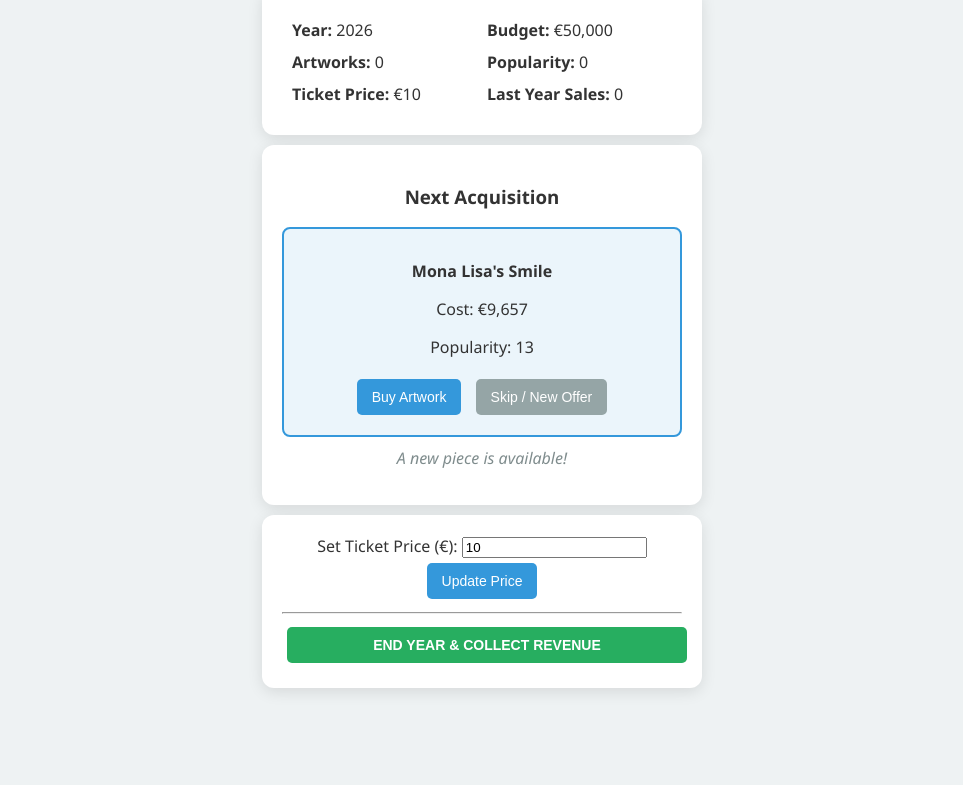
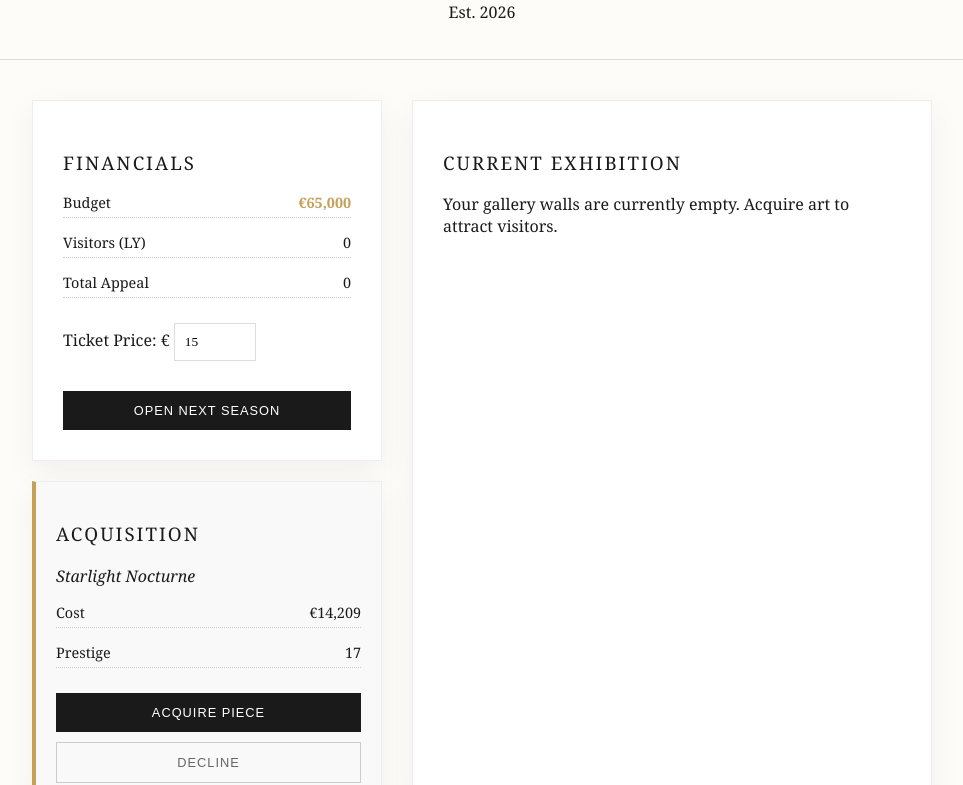
Before and after one commit to kathi-za/se-prototype, a plain HTML site: page index.html in a window 1280 px wide. Shown: the part 125-910 px from the top of the page, without its empty margins (158-1121 px from the left). Before the commit the page ends 851 px from the top, so only its background shows below. Drawn offline with Linux system fonts and the light colour scheme.

Commit message:
AI design in index.html

```diff
--- a/index.html
+++ b/index.html
@@ -3,141 +3,237 @@
 <head>
     <meta charset="UTF-8" />
     <meta name="viewport" content="width=device-width, initial-scale=1.0" />
-    <title>Museum Curator - Resource Manager</title>
+    <title>The Grand Louvre - Management</title>
     <style>
-        body { font-family: 'Segoe UI', Tahoma, Geneva, Verdana, sans-serif; text-align: center; background: #eef2f3; padding: 20px; color: #333; }
-        h1 { color: #2c3e50; }
-        .game { background: white; padding: 20px; border-radius: 12px; width: 400px; margin: 10px auto; box-shadow: 0 4px 15px rgba(0,0,0,0.1); }
-        .market-box { border: 2px solid #3498db; background: #ebf5fb; padding: 15px; border-radius: 8px; margin-top: 15px; }
-        button { margin: 5px; padding: 10px 15px; font-size: 14px; cursor: pointer; border-radius: 5px; border: none; background: #3498db; color: white; transition: 0.3s; }
-        button:hover { background: #2980b9; }
-        button.skip { background: #95a5a6; }
-        .stats { display: grid; grid-template-columns: 1fr 1fr; text-align: left; gap: 10px; padding: 10px; }
-        .status-msg { font-style: italic; color: #7f8c8d; min-height: 20px; margin-top: 10px; }
+        :root {
+            --gold: #c5a059;
+            --dark-marble: #1a1a1a;
+            --paper: #fdfcf8;
+        }
+
+        body {
+            font-family: 'Georgia', serif;
+            background: var(--paper);
+            color: var(--dark-marble);
+            margin: 0;
+            padding: 40px 20px;
+        }
+
+        h1, h2, h3 {
+            font-weight: 300;
+            letter-spacing: 2px;
+            text-transform: uppercase;
+        }
+
+        header {
+            border-bottom: 1px solid #ddd;
+            margin-bottom: 40px;
+            padding-bottom: 20px;
+            text-align: center;
+        }
+
+        .container {
+            max-width: 900px;
+            margin: auto;
+            display: grid;
+            grid-template-columns: 350px 1fr;
+            gap: 30px;
+        }
+
+        .panel {
+            background: white;
+            padding: 30px;
+            border: 1px solid #eee;
+            box-shadow: 0 10px 30px rgba(0,0,0,0.05);
+        }
+
+        .stats-row {
+            display: flex;
+            justify-content: space-between;
+            margin-bottom: 15px;
+            font-size: 0.9em;
+            border-bottom: 1px dotted #ccc;
+            padding-bottom: 5px;
+        }
+
+        .market-offer {
+            background: #f9f9f9;
+            border-left: 4px solid var(--gold);
+            padding: 20px;
+            margin-top: 20px;
+        }
+
+        .gallery-grid {
+            display: grid;
+            grid-template-columns: repeat(auto-fill, minmax(120px, 1fr));
+            gap: 15px;
+            margin-top: 20px;
+        }
+
+        .art-card {
+            background: white;
+            border: 8px solid white;
+            outline: 1px solid #ddd;
+            padding: 10px;
+            font-size: 0.7em;
+            text-align: center;
+            box-shadow: 0 4px 10px rgba(0,0,0,0.1);
+        }
+
+        button {
+            background: var(--dark-marble);
+            color: white;
+            border: none;
+            padding: 12px 20px;
+            cursor: pointer;
+            width: 100%;
+            margin-top: 10px;
+            transition: all 0.3s;
+            text-transform: uppercase;
+            font-size: 0.8em;
+            letter-spacing: 1px;
+        }
+
+        button:hover { background: var(--gold); }
+        button.secondary { background: none; border: 1px solid #ccc; color: #666; }
+
+        input[type="number"] {
+            border: 1px solid #ddd;
+            padding: 10px;
+            width: 60px;
+            font-family: serif;
+        }
+
+        .currency { color: var(--gold); font-weight: bold; }
     </style>
 </head>
 <body>
-    <h1>🏛️ Museum Curator</h1>
 
-    <div class="game">
-        <div class="stats">
-            <div><b>Year:</b> <span id="year">2026</span></div>
-            <div><b>Budget:</b> €<span id="budget">50000</span></div>
-            <div><b>Artworks:</b> <span id="artCount">0</span></div>
-            <div><b>Popularity:</b> <span id="popScore">0</span></div>
-            <div><b>Ticket Price:</b> €<span id="ticketPriceDisplay">10</span></div>
-            <div><b>Last Year Sales:</b> <span id="soldTickets">0</span></div>
-        </div>
-    </div>
+    <header>
+        <h1>The National Gallery</h1>
+        <p>Est. <span id="year">2026</span></p>
+    </header>
 
-    <div class="game">
-        <h3>Next Acquisition</h3>
-        <div id="market-ui" class="market-box">
-            <p><b id="artName">Loading...</b></p>
-            <p>Cost: €<span id="artCost">0</span></p>
-            <p>Popularity: <span id="artPop">0</span></p>
-            <button onclick="buyArtwork()">Buy Artwork</button>
-            <button class="skip" onclick="generateMarketOffer()">Skip / New Offer</button>
-        </div>
-        <p class="status-msg" id="message"></p>
-    </div>
+    <div class="container">
+        <aside>
+            <div class="panel">
+                <h3>Financials</h3>
+                <div class="stats-row"><span>Budget</span> <span class="currency">€<span id="budget">50000</span></span></div>
+                <div class="stats-row"><span>Visitors (LY)</span> <span id="soldTickets">0</span></div>
+                <div class="stats-row"><span>Total Appeal</span> <span id="popScore">0</span></div>
 
-    <div class="game">
-        <label>Set Ticket Price (€): <input type="number" id="newTicketPrice" value="10" min="1" /></label>
-        <button onclick="updateTicketPrice()">Update Price</button>
-        <hr>
-        <button style="background: #27ae60; width: 100%; font-weight: bold;" onclick="endYear()">END YEAR & COLLECT REVENUE</button>
+                <div style="margin-top: 25px;">
+                    <label>Ticket Price: €</label>
+                    <input type="number" id="newTicketPrice" value="15" onchange="updateTicketPrice()">
+                </div>
+
+                <button onclick="endYear()" style="margin-top: 30px;">Open Next Season</button>
+            </div>
+
+            <div class="panel market-offer">
+                <h3>Acquisition</h3>
+                <p><i id="artName">The Waiting Lady</i></p>
+                <div class="stats-row"><span>Cost</span> <span>€<span id="artCost">0</span></span></div>
+                <div class="stats-row"><span>Prestige</span> <span id="artPop">0</span></div>
+                <button onclick="buyArtwork()">Acquire Piece</button>
+                <button class="secondary" onclick="generateMarketOffer()">Decline</button>
+            </div>
+        </aside>
+
+        <main class="panel">
+            <h3>Current Exhibition</h3>
+            <p id="empty-msg">Your gallery walls are currently empty. Acquire art to attract visitors.</p>
+            <div class="gallery-grid" id="gallery">
+                </div>
+        </main>
     </div>
 
     <script>
         let year = 2026;
-        let budget = 50000;
+        let budget = 65000;
         let collection = [];
-        let ticketPrice = 10;
+        let ticketPrice = 15;
         let lastYearSales = 0;
         let currentOffer = null;
 
-        const artNames = ["Mona Lisa's Smile", "The Blue Vase", "Digital Chaos", "Marble Statue", "Ancient Coin", "Post-Modern Splatter", "Golden Sarcophagus", "Royal Portrait"];
+        const artNames = ["Starlight Nocturne", "The Gilded Frame", "Bust of Hadrian", "Ocean's Lament", "Geometric Study #4", "The Red Velveteen", "Portrait of a Duke", "Shattered Porcelain"];
 
         function updateUI() {
             document.getElementById("year").innerText = year;
             document.getElementById("budget").innerText = budget.toLocaleString();
-            document.getElementById("artCount").innerText = collection.length;
-            document.getElementById("ticketPriceDisplay").innerText = ticketPrice;
-            document.getElementById("soldTickets").innerText = lastYearSales;
+            document.getElementById("soldTickets").innerText = lastYearSales.toLocaleString();
 
             let totalPop = collection.reduce((sum, art) => sum + art.pop, 0);
             document.getElementById("popScore").innerText = totalPop;
+
+            // Update Gallery View
+            const gallery = document.getElementById("gallery");
+            const emptyMsg = document.getElementById("empty-msg");
+            gallery.innerHTML = "";
+
+            if (collection.length > 0) {
+                emptyMsg.style.display = "none";
+                collection.forEach(art => {
+                    const card = document.createElement("div");
+                    card.className = "art-card";
+                    card.innerHTML = `<b>${art.name}</b><br><small>Prestige: ${art.pop}</small>`;
+                    gallery.appendChild(card);
+                });
+            } else {
+                emptyMsg.style.display = "block";
+            }
         }
 
         function generateMarketOffer() {
             let name = artNames[Math.floor(Math.random() * artNames.length)];
-            let cost = Math.floor(Math.random() * 15000) + 5000;
-            let pop = Math.floor(Math.random() * 50) + 10;
+            let cost = Math.floor(Math.random() * 20000) + 8000;
+            let pop = Math.floor(Math.random() * 40) + 15;
 
             currentOffer = { name, cost, pop };
-
             document.getElementById("artName").innerText = name;
             document.getElementById("artCost").innerText = cost.toLocaleString();
             document.getElementById("artPop").innerText = pop;
-            document.getElementById("message").innerText = "A new piece is available!";
         }
 
         function buyArtwork() {
             if (budget >= currentOffer.cost) {
                 budget -= currentOffer.cost;
-                collection.push(currentOffer);
-                document.getElementById("message").innerText = "Purchased " + currentOffer.name + "!";
+                collection.push({...currentOffer});
                 generateMarketOffer();
                 updateUI();
             } else {
-                alert("Not enough budget!");
+                alert("The museum's reserves are insufficient.");
             }
         }
 
         function updateTicketPrice() {
             ticketPrice = parseInt(document.getElementById("newTicketPrice").value);
-            updateUI();
         }
 
         function endYear() {
             year++;
-
-            // MATH: Popularity increases visitors, high price decreases them
             let totalPop = collection.reduce((sum, art) => sum + art.pop, 0);
 
-            // Logic: Base visitors = total popularity * 10.
-            // Then divided by a price factor (e.g., ticketPrice/5)
-            let priceFactor = Math.max(0.5, ticketPrice / 10);
-            lastYearSales = Math.floor((totalPop * 20) / priceFactor);
+            // Formula: Higher price drastically reduces the "Popularity Multiplier"
+            // At €15 (default), sales are healthy. Above €30, they drop fast.
+            let demand = 50 / (ticketPrice + 5);
+            lastYearSales = Math.floor(totalPop * demand * 15);
 
-            // No art = No visitors
             if (collection.length === 0) lastYearSales = 0;
 
             let revenue = lastYearSales * ticketPrice;
             budget += revenue;
 
-            alert(`Year ${year-1} Results:\nVisitors: ${lastYearSales}\nRevenue: €${revenue.toLocaleString()}`);
+            alert(`The season has ended.\n${lastYearSales} patrons visited the gallery.\nTotal Revenue: €${revenue.toLocaleString()}`);
 
-            // Win/Loss conditions
             if (budget >= 1000000) {
-                alert("Congratulations! Your museum is world-class and self-sufficient!");
-                resetGame();
-            } else if (budget <= 0 && collection.length === 0) {
-                alert("Bankruptcy! Your museum has closed down.");
-                resetGame();
+                alert("The Museum has achieved legendary status. You win!");
+                location.reload();
+            } else if (budget <= 0) {
+                alert("Financial ruin has forced the gallery to close.");
+                location.reload();
             }
 
-            generateMarketOffer();
-            updateUI();
-        }
-
-        function resetGame() {
-            year = 2026;
-            budget = 50000;
-            collection = [];
-            ticketPrice = 10;
-            lastYearSales = 0;
             generateMarketOffer();
             updateUI();
         }
```
